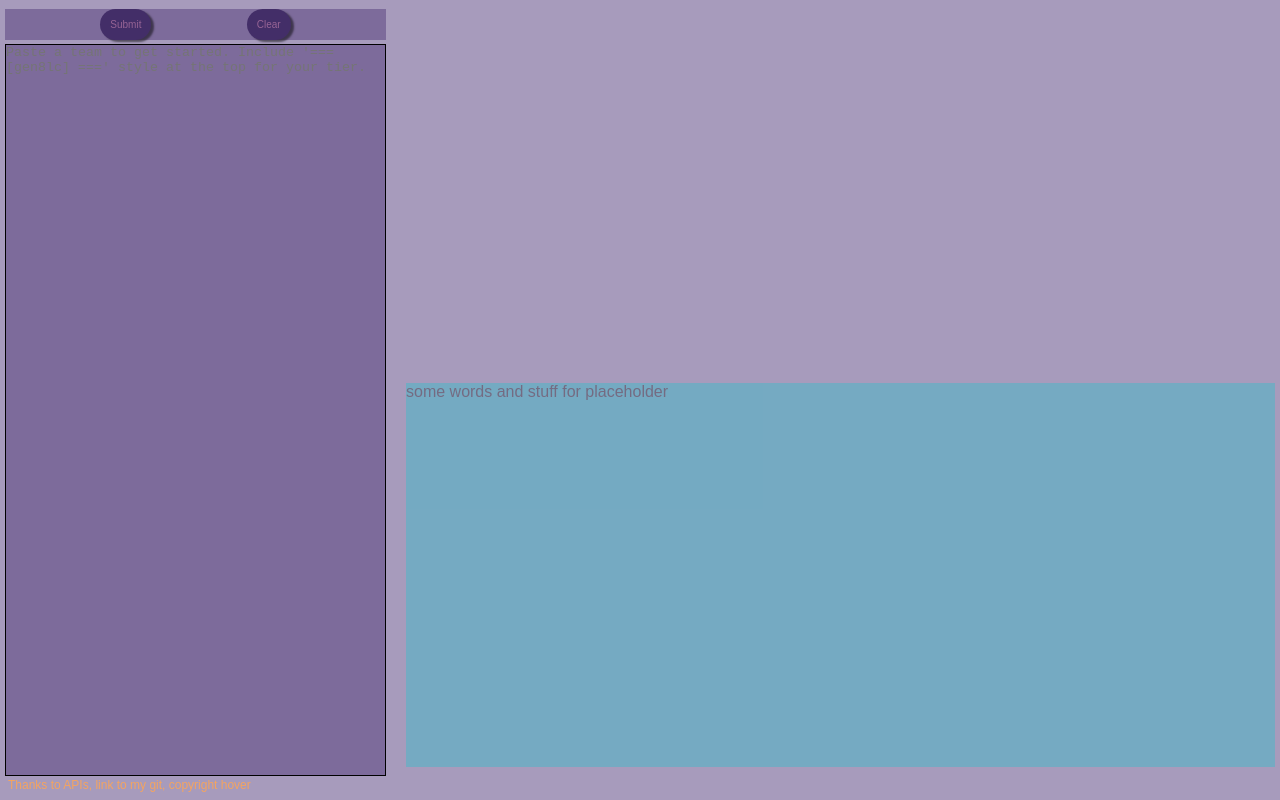
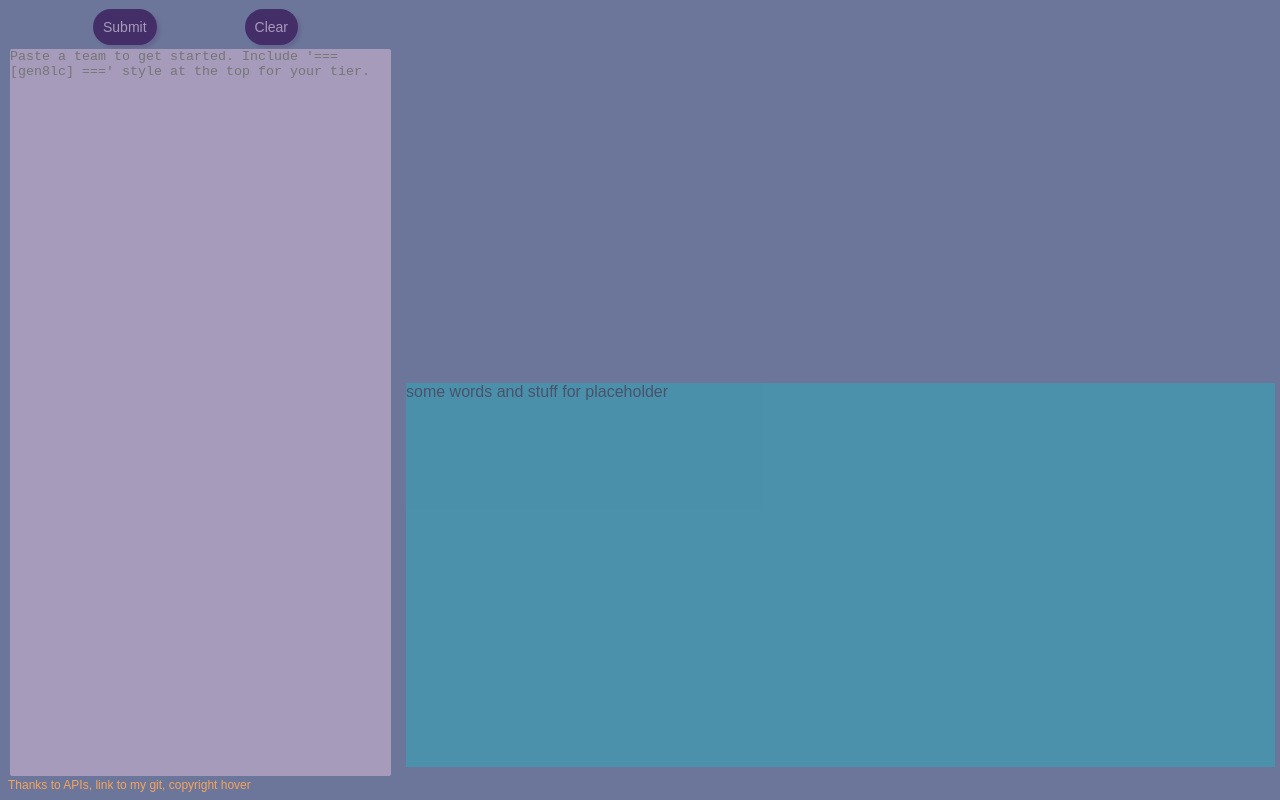
Before and after one commit to Stu-Gotz/pkmneval, a Vue app: page / in a window 1280 px wide. Built offline with nearby package versions, Linux system fonts and the light colour scheme.

Commit message:
got api connection working, and updating the main objects with relevant data. next step is dynamic styling.

```diff
--- a/src/App.vue
+++ b/src/App.vue
@@ -58,7 +58,7 @@ export default {
     grid-template-rows: 1fr auto ;
     column-gap: 20px;
     row-gap: 3px;
-    background-color: #A79BBC;
+    background-color: #6b769a;
     // padding: 0 .4rem;
     height: 100%;
     padding: 5px;
@@ -66,18 +66,17 @@ export default {
     /* -- GLOBAL BUTTON STYLING -- */
   button {
     padding: 1rem;
-    font-size: 1rem;
-    background-color: #432E68;
-    color: #976495;
+    font-size: 1.4rem;
+    background-color: #432e68;
+    color: #a79bbc;
     border-radius: 30px;
     border: none;
     cursor: pointer;
-    box-shadow: 3px 2px 2px rgba(0,0,0,.5);
+    box-shadow: 3px 3px 3px rgba(92, 71, 128, .3);
 
     &:hover {
-      scale: 1.1;
-      box-shadow: 5px 3px 3px rgba(0,0,0,.5);
-      color: black;
+      box-shadow: 5px 5px 5px rgba(92,71,128,.7);
+      color: #976495;
     }
   }
 //   .main-content {
@@ -93,7 +92,6 @@ export default {
     display: flex;
     flex-direction: column;
     justify-content: space-evenly;
-    background-color: #A79BBC
   }
   /* -- FOOTER, OBVIOUSLY -- */
   .footer {
@@ -105,7 +103,6 @@ export default {
     font-size: 1.2rem;
     padding: 2px;
     margin: 1px;
-    background-color: #A79BBC
   }
 
 </style>
--- a/src/components/InnerTop.vue
+++ b/src/components/InnerTop.vue
@@ -25,6 +25,8 @@
             {{ mon.name }} @ {{ mon.item }}
             <br>
             <strong>Nature:</strong> {{ mon.nature }}
+            <br>
+            <strong>Ability:</strong> {{ mon.ability }}
             <br>
             <li
             class="cardfront-evs"
@@ -84,12 +86,14 @@ export default {
     border: 3px solid rgb(163, 163, 0);
     border-radius: 5px;
     background: #ddd;
-    box-shadow: 3px 3px rgba(0,0,0,.2);
+    box-shadow: 3px 3px 2px rgba(0,0,0,.4);
     margin: 3px;
 
     z-index: 999;
     &:hover {
-      transform: scale(1.05)
+      transform: scale(1.05);
+      box-shadow: 5px 8px 8px rgba(0,0,0,.3);
+      z-index: 10;
     }
   }
   .cardfront-images {
--- a/src/components/TextPaste.vue
+++ b/src/components/TextPaste.vue
@@ -30,32 +30,32 @@ export default {
   data () {
     return {
       textInput: '',
-      team: ''
+      team: '',
+      dex: []
     }
   },
   methods: {
-    pokedex: function (pokemon) {
-      const data = async (response) => {
-        try {
-          response = await fetch(`https://pokeapi.co/api/v2/pokemon/${pokemon}`)
-          return await response.json()
-        } catch (error) {
-          console.log(error)
-        }
+    pokedex: async function (pokemon, teamObj) {
+      try {
+        const response = await fetch(`https://pokeapi.co/api/v2/pokemon/${pokemon}`)
+        const results = await response.json()
+        this.dex.push(results)
+        this.$store.dispatch('createDex', this.dex)
+        teamObj.types = results.types
+        teamObj.id = results.id
+        this.$store.dispatch('updateTeam', this.team)
+        return this.dex
+      } catch (error) {
+        console.log(error)
       }
-      console.log(data)
-      return data
     },
     submitForm: function () {
       const paste = Koffing.parse(this.textInput)
       this.team = paste.teams[0].pokemon
-      this.$store.dispatch('updateTeam', this.team)
-      console.log(this.$store.state.team)
 
       for (let i = 0; i < this.team.length; i++) {
         const pokemon = this.team[i].name.toLowerCase()
-        this.pokedex(pokemon)
-        console.log(pokemon)
+        this.pokedex(pokemon, this.team[i])
       }
       return this.team
     },
@@ -79,7 +79,6 @@ export default {
       display: flex;
       justify-content: space-evenly;
       margin-top: .4rem;
-      background-color: #7D6B9B;
   }
   /* -- CONTAINER FOR TEXTAREA */
   .textarea-container {
@@ -87,8 +86,7 @@ export default {
   }
   /* -- TEXTAREA --*/
   .pastearea {
-    border: 1px solid black; //remove later
-    margin: 0;
+    margin: 0 5px;
     margin-top: .4rem;
     outline: 0 none;
     padding: 0;
@@ -96,6 +94,22 @@ export default {
     resize: none;
     height: 100%;
     box-sizing: border-box;
-    background-color:#7D6B9B; //change later
+    background-color:#a79bbc;
+    border: none;
+    border-radius: 2px;
+
+    &::-webkit-scrollbar {
+      width: 12px;
+      background: #5c4780;
+      border-radius: 2px;
+      &-button {
+          background: #432e68;
+      }
+      &-thumb {
+        background: #7d6b9b;
+        border: 1px solid #192650;
+        cursor: pointer;
+      }
+    }
   }
 </style>
--- a/src/store/index.js
+++ b/src/store/index.js
@@ -2,7 +2,8 @@ import { createStore } from 'vuex'
 
 export default createStore({
   state: {
-    team: []
+    team: [],
+    dex: []
   },
   mutations: {
     updateTeam (state, newTeam) {
@@ -10,6 +11,10 @@ export default createStore({
     },
     clearTeam (state) {
       state.team = []
+      state.dex = []
+    },
+    createDex (state, newDex) {
+      state.dex = newDex
     }
   },
   actions: {
@@ -18,6 +23,9 @@ export default createStore({
     },
     clearTeam ({ commit }) {
       commit('clearTeam')
+    },
+    createDex ({ commit }, newDex) {
+      commit('createDex', newDex)
     }
   },
   modules: {
```
